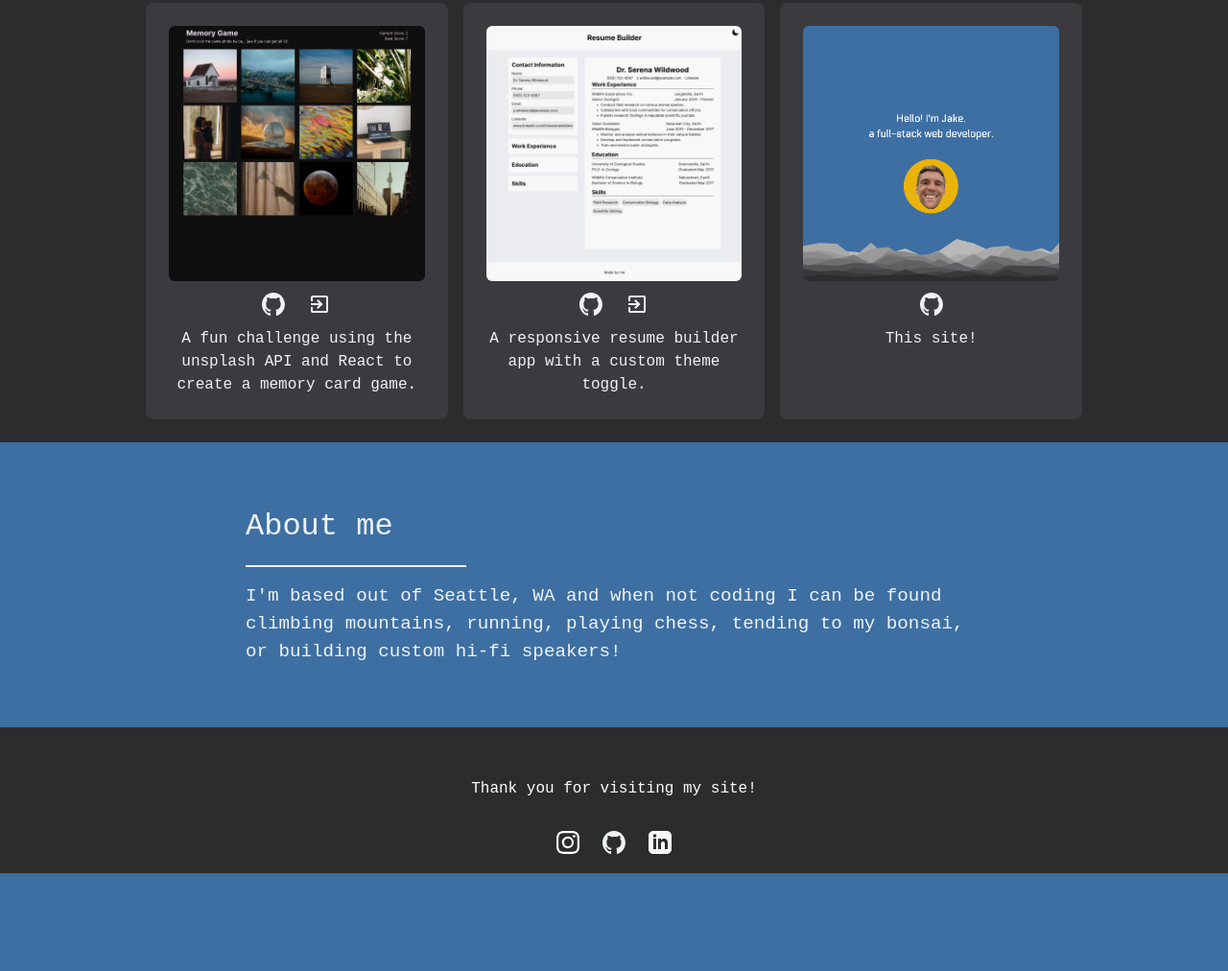
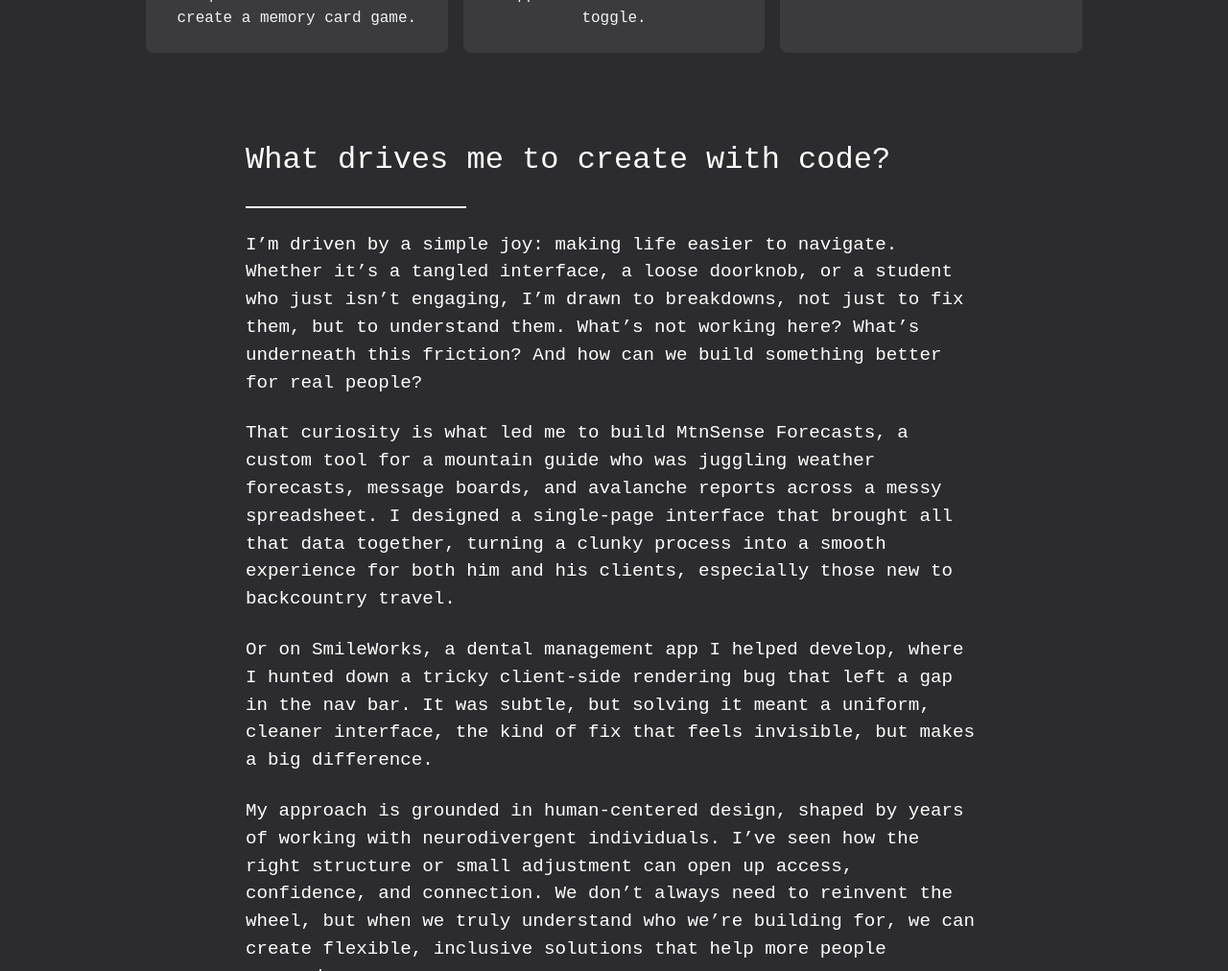
Before and after one commit to JakeNead/portfolio, a website: page index.html in a window 1280 px wide. Shown: the part 1788-2800 px from the top of the page at 96% size. Before the commit the page ends 2698 px from the top, so only its background shows below. Drawn offline with Linux system fonts and the light colour scheme; a web font is replaced by a local one.

Commit message:
Add more content

```diff
--- a/index.html
+++ b/index.html
@@ -92,19 +92,6 @@
         />
       </svg>
     </div>
-    <section class="relative z-20 bg-dark_grey p-5 py-16 text-text_dark">
-      <div class="mx-auto max-w-screen-md text-white">
-        <h2 class="text-subheader">What drives me to create with code?</h2>
-        <div class="my-4 w-[30%] border-b-2 border-white"></div>
-        <p class="text-paragraph">
-          I find joy in making life easier to navigate. I’ve always been curious about how things
-          work, but even more interested when things break down. Whether it's an internal server
-          error, a student not participating, or a malfunctioning door, I’m compelled to learn more
-          about the function of the behavior and how I can make it work within a human-centered
-          approach.
-        </p>
-      </div>
-    </section>
 
     <section class="min-w-screen bg-dark_grey">
       <div class="mx-auto max-w-screen-lg p-6 text-text_light">
@@ -286,6 +273,42 @@
         </div>
       </div>
     </section>
+    <section class="relative z-20 bg-dark_grey p-5 py-16 text-text_dark">
+      <div class="mx-auto max-w-screen-md space-y-6 text-white">
+        <h2 class="text-subheader">What drives me to create with code?</h2>
+        <div class="my-4 w-[30%] border-b-2 border-white"></div>
+        <p class="text-paragraph">
+          I’m driven by a simple joy: making life easier to navigate. Whether it’s a tangled
+          interface, a loose doorknob, or a student who just isn’t engaging, I’m drawn to
+          breakdowns, not just to fix them, but to understand them. What’s not working here? What’s
+          underneath this friction? And how can we build something better for real people?
+        </p>
+        <p class="text-paragraph">
+          That curiosity is what led me to build MtnSense Forecasts, a custom tool for a mountain
+          guide who was juggling weather forecasts, message boards, and avalanche reports across a
+          messy spreadsheet. I designed a single-page interface that brought all that data together,
+          turning a clunky process into a smooth experience for both him and his clients, especially
+          those new to backcountry travel.
+        </p>
+        <p class="text-paragraph">
+          Or on SmileWorks, a dental management app I helped develop, where I hunted down a tricky
+          client-side rendering bug that left a gap in the nav bar. It was subtle, but solving it
+          meant a uniform, cleaner interface, the kind of fix that feels invisible, but makes a big
+          difference.
+        </p>
+        <p class="text-paragraph">
+          My approach is grounded in human-centered design, shaped by years of working with
+          neurodivergent individuals. I’ve seen how the right structure or small adjustment can open
+          up access, confidence, and connection. We don’t always need to reinvent the wheel, but
+          when we truly understand who we’re building for, we can create flexible, inclusive
+          solutions that help more people succeed.
+        </p>
+        <p class="text-paragraph">
+          At my core, I’m a fixer and a connector. I like making things work better, reach further,
+          and help more. Code just happens to be one of the best tools I’ve found for that.
+        </p>
+      </div>
+    </section>
     <section class="mx-auto bg-blue p-5 py-16 text-text_light">
       <div class="mx-auto max-w-screen-md">
         <h2 class="text-subheader">About me</h2>
@@ -298,7 +321,7 @@
     </section>
 
     <footer class="bg-dark_grey p-5 text-center">
-      <p class="p-8 text-white">Thank you for visiting my site!</p>
+      <p class="p-8 text-white">Thanks for stopping by!</p>
       <div class="flex justify-center gap-6">
         <a href="https://www.instagram.com/rabidswan/" target="_blank" rel="noopener noreferrer"
           ><img src="./assets/instagram2.svg" alt="instagram logo" class="h-6 w-6 text-white"
```
Also changed, not shown: dist/output.css.
